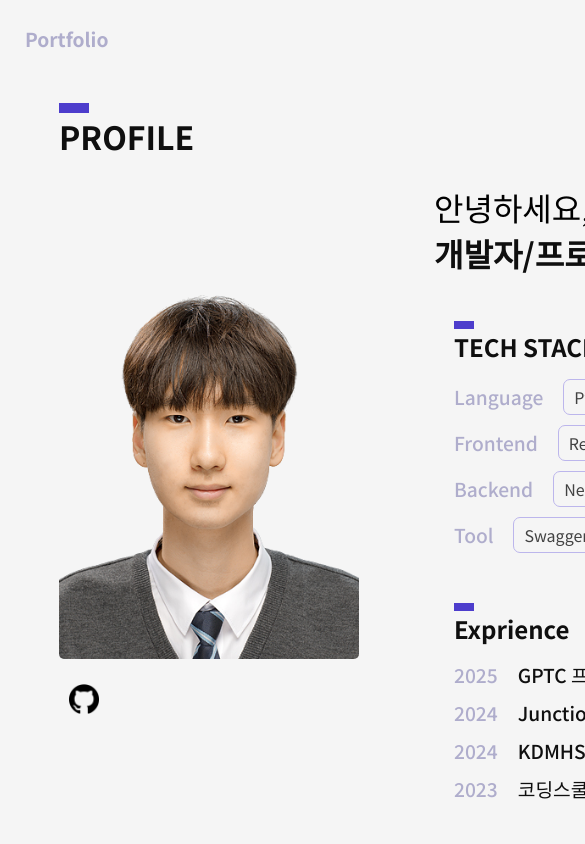
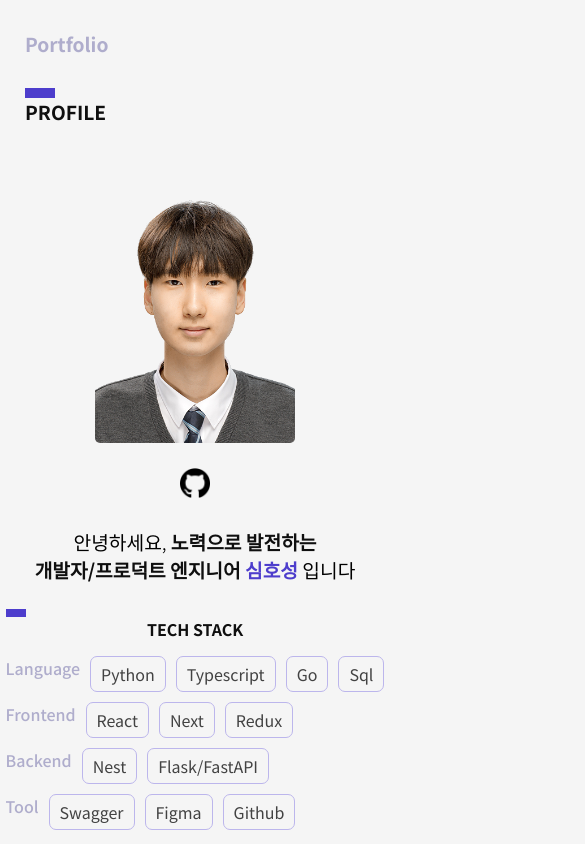
Before and after one commit to velo1203/Portfolio, a React (Vite) app: page / in a window 390 px wide. Shown: the top 844 px of the page, 585 px wide, since content can reach past the window. Built offline with nearby package versions, Linux system fonts and the light colour scheme.

Commit message:
media query

```diff
--- a/src/Globalstyle.ts
+++ b/src/Globalstyle.ts
@@ -11,8 +11,13 @@ export const GlobalStyle = createGlobalStyle`
 
   }
   body {
+
     padding: 25px;
     background-color: ${(props) => props.theme.colors.background};
+    ${(props) => props.theme.media.mobile} {
+        width: 100%;
+        padding-top: 30px;
+    }
   }
 
 `;
--- a/src/components/main/styled.main.ts
+++ b/src/components/main/styled.main.ts
@@ -23,6 +23,11 @@ export const Container = styled(motion.div).attrs(() => ({
     width: 80%;
     margin: 0 auto;
     padding-top: 50px;
+
+    ${(props) => props.theme.media.mobile} {
+        width: 100%;
+        padding-top: 30px;
+    }
 `;
 
 export const MainHeader = styled(motion.header).attrs(() => ({
@@ -37,14 +42,29 @@ export const MainHeader = styled(motion.header).attrs(() => ({
         background-color: ${(props) => props.theme.colors.primary};
     }
     h1 {
-        font-size: ${(props) => props.theme.fontsize.large};
+        font-size: ${(props) => props.theme.mobileFontSize.large};
         color: ${(props) => props.theme.colors.text};
+
+        ${(props) => props.theme.media.tablet} {
+            font-size: ${(props) => props.theme.mobileFontSize.large};
+        }
+
+        ${(props) => props.theme.media.mobile} {
+            font-size: ${(props) => props.theme.mobileFontSize.medium};
+        }
     }
 `;
 
 export const MainContent = styled.div`
     display: flex;
     justify-content: space-between;
+    gap: 50px;
+
+    ${(props) => props.theme.media.tablet} {
+        flex-direction: column;
+        align-items: center;
+        gap: 30px;
+    }
 `;
 
 export const ImageSubContainer = styled(motion.div).attrs(() => ({
@@ -54,17 +74,24 @@ export const ImageSubContainer = styled(motion.div).attrs(() => ({
 }))`
     display: flex;
     flex-direction: column;
+    align-items: center;
+
     img {
         width: 300px;
         margin-top: 100px;
         border-radius: 5px;
+
+        ${(props) => props.theme.media.mobile} {
+            width: 200px;
+            margin-top: 50px;
+        }
     }
     .icon {
         width: 30px;
         margin-top: 25px;
-        margin-left: 10px;
         cursor: pointer;
         transition: transform 0.2s ease;
+
         &:hover {
             transform: scale(1.1);
         }
@@ -82,10 +109,22 @@ export const ContentSubContainer = styled(motion.div).attrs(() => ({
     display: flex;
     flex-direction: column;
     gap: 25px;
+
+    ${(props) => props.theme.media.tablet} {
+        margin-left: 0;
+        text-align: center;
+        align-items: center;
+        padding: 0;
+    }
+
     .content-head {
         h1 {
             font-weight: 300;
-            font-size: ${(props) => props.theme.fontsize.large};
+            font-size: ${(props) => props.theme.mobileFontSize.large};
+
+            ${(props) => props.theme.media.mobile} {
+                font-size: ${(props) => props.theme.mobileFontSize.medium};
+            }
         }
     }
 `;
@@ -103,7 +142,11 @@ export const ContainerGrid = styled(motion.div).attrs(() => ({
 }))`
     display: grid;
     grid-template-columns: repeat(2, 1fr);
-    gap: 10px;
+    gap: 20px;
+
+    ${(props) => props.theme.media.tablet} {
+        grid-template-columns: 1fr;
+    }
 `;
 
 export const GridBox = styled(motion.div).attrs(() => ({
@@ -112,7 +155,11 @@ export const GridBox = styled(motion.div).attrs(() => ({
     variants: itemVariants,
 }))`
     padding: 20px;
-
+    border-radius: 10px;
+    ${(props) => props.theme.media.tablet} {
+        min-height: 300px;
+        padding: 0px;
+    }
     .gridhead {
         span {
             display: block;
@@ -121,14 +168,12 @@ export const GridBox = styled(motion.div).attrs(() => ({
             background-color: ${(props) => props.theme.colors.primary};
         }
         h1 {
-            font-size: ${(props) => props.theme.fontsize.medium};
+            font-size: ${(props) => props.theme.mobileFontSize.medium};
             color: ${(props) => props.theme.colors.text};
-        }
-        .gridul {
-            list-style: none;
-            display: flex;
-            flex-direction: column;
-            gap: 10px;
+
+            ${(props) => props.theme.media.mobile} {
+                font-size: ${(props) => props.theme.mobileFontSize.small};
+            }
         }
     }
 `;
@@ -144,15 +189,22 @@ export const GridUl = styled.ul`
         display: flex;
         align-items: center;
         gap: 20px;
+
+        ${(props) => props.theme.media.mobile} {
+            flex-direction: row;
+            align-items: flex-start;
+            gap: 10px;
+        }
+
         h1 {
-            font-size: ${(props) => props.theme.fontsize.small};
+            font-size: ${(props) => props.theme.mobileFontSize.small};
             color: ${(props) => props.theme.colors.secondary};
             font-weight: 500;
         }
         p {
             flex-grow: 1;
             text-align: left;
-            font-size: ${(props) => props.theme.fontsize.small};
+            font-size: ${(props) => props.theme.mobileFontSize.small};
             font-weight: 500;
             color: ${(props) => props.theme.colors.text};
         }
@@ -174,6 +226,7 @@ export const SkillTag = styled(motion.span).attrs(() => ({
     color: ${(props) => lighten(0.2, props.theme.colors.text)};
     border-radius: 7px;
     transition: background-color 0.15s ease, transform 0.2s ease;
+
     &:hover {
         background-color: ${(props) =>
             lighten(0.4, props.theme.colors.primary)};
--- a/src/theme.ts
+++ b/src/theme.ts
@@ -9,9 +9,19 @@ export const theme = {
         text: "#0F0F0F",
     },
 
+    mobileFontSize: {
+        small: "1rem",
+        medium: "1.2rem",
+        large: "1.6rem",
+    },
+
     fontsize: {
         small: "1.2rem",
         medium: "1.5rem",
         large: "2rem",
     },
+    media: {
+        mobile: "@media screen and (max-width: 600px)",
+        tablet: "@media screen and (max-width: 1024px)",
+    },
 };
```
Also changed, not shown: 1 other file (tests, documents, lock files or other folders).
